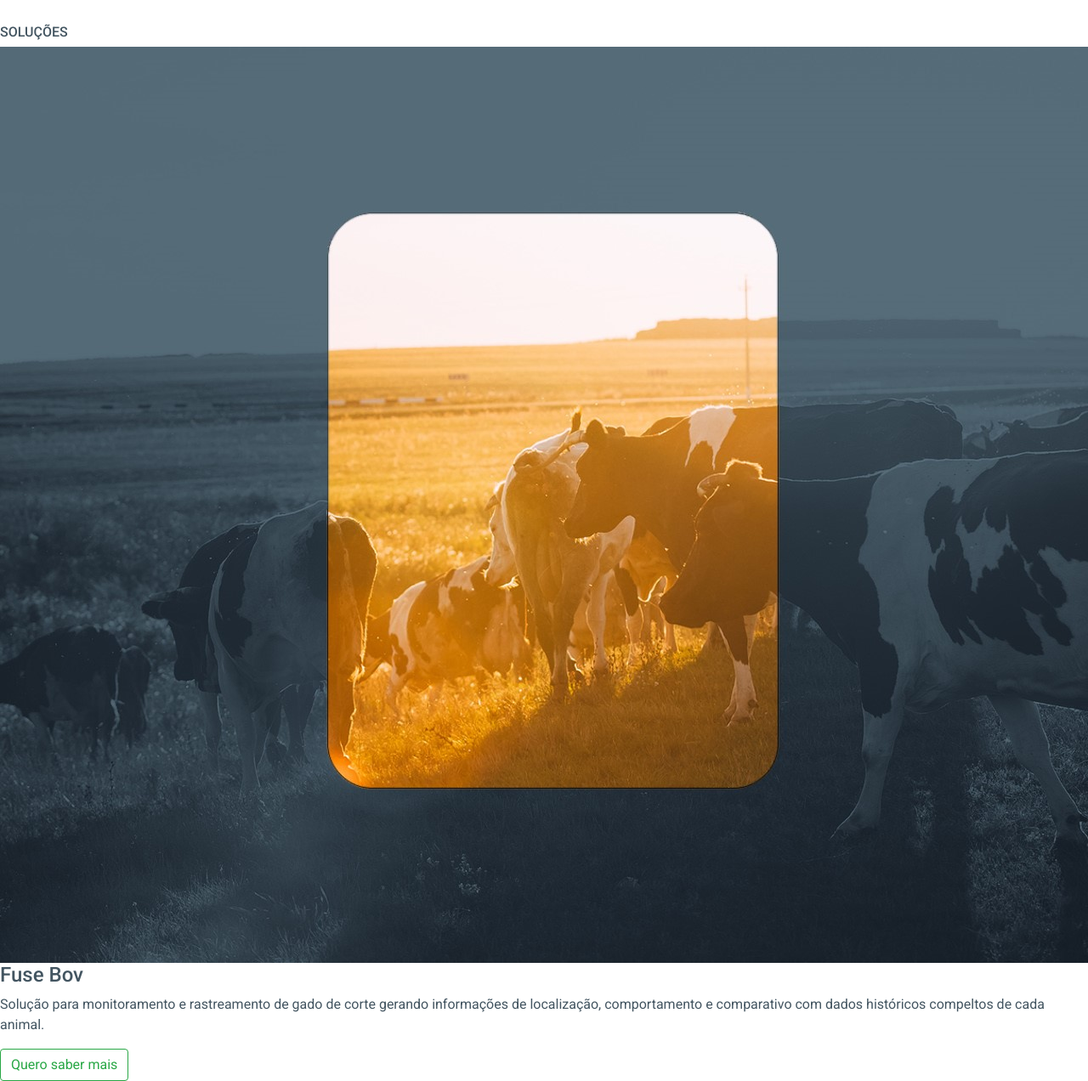
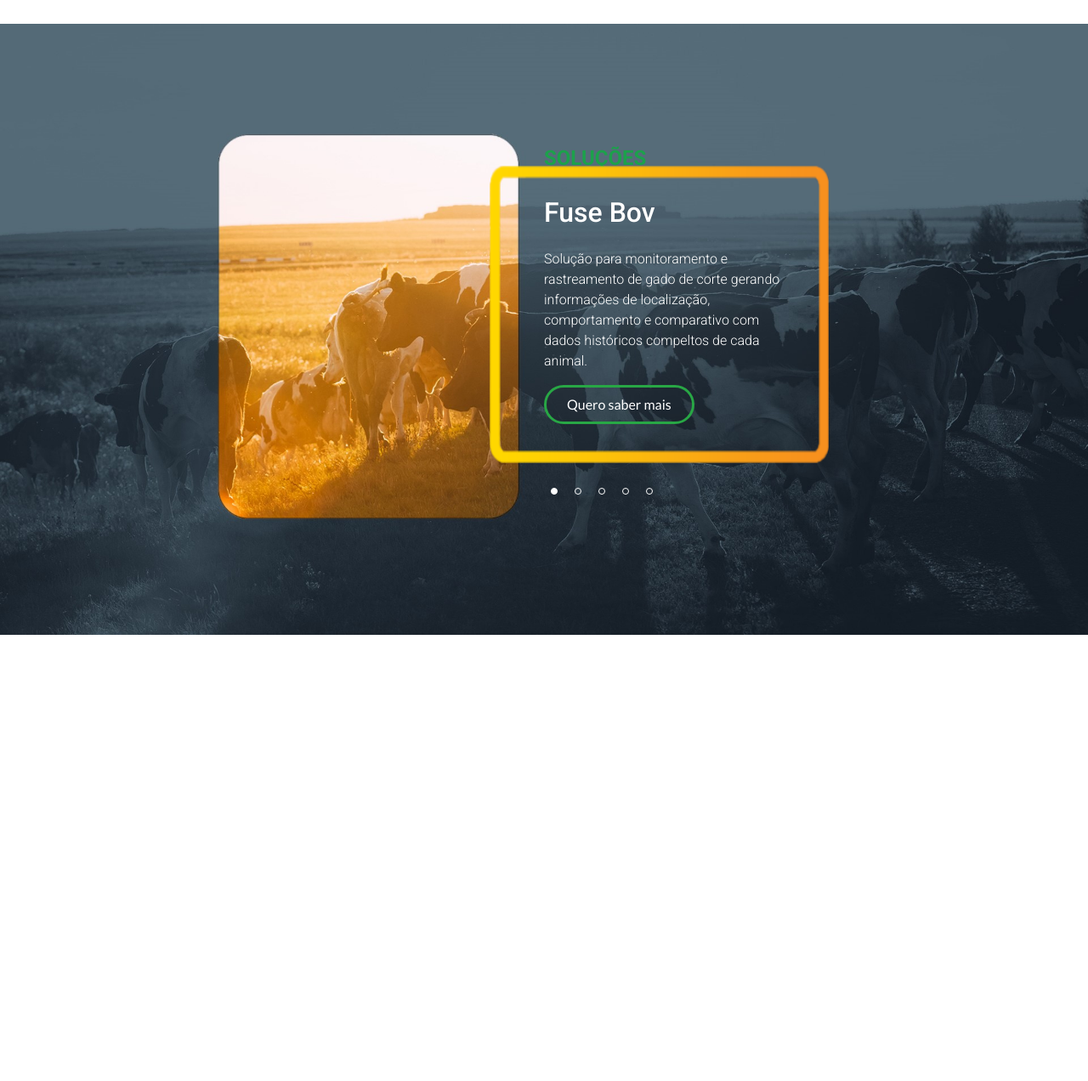
Before and after one commit to mocraveirodev/fuseIoT, a PHP site: page / in a window 1280 px wide; the page is wider, and only the part inside the window is pictured. Shown: the part 2567-3839 px from the top of that part at 85% size. After the commit the page ends 3314 px from the top of that part, so only its background shows below. Run offline with PHP 8.4, Linux system fonts and the light colour scheme; some libraries are stand-ins or nearby versions.

Commit message:
Finalizado carousel soluções

```diff
--- a/views/css/style.css
+++ b/views/css/style.css
@@ -4,6 +4,7 @@
     font-family: 'Roboto', sans-serif;
     font-size: 16px;
     color:#435561;
+    box-sizing: border-box;
 }
 
 .titulo{
@@ -147,3 +148,94 @@ header .nav-item{
     height: auto;
     position: relative;
 }
+
+#solucoes .solucao{
+    position: relative;
+    display: none;
+}
+
+#solucoes .efeito{
+    -webkit-animation-name: fade;
+    -webkit-animation-duration: 1.5s;
+    animation-name: fade;
+    animation-duration: 1.5s;
+}
+
+@-webkit-keyframes fade {
+    from {opacity: .4}
+    to {opacity: 1}
+}
+
+@keyframes fade {
+    from {opacity: .4}
+    to {opacity: 1}
+}
+
+#solucoes .carousel-img{
+    width: 100%;
+    height: auto;
+}
+
+#solucoes .carousel-titulo{
+    position: absolute;
+    top: 20%;
+    left: 50%;
+    font-weight: 700;
+    font-size: 1.5rem;
+    color: #1ca14b;
+}
+
+#solucoes .border-texto{
+    width: 25rem;
+    height: 22rem;
+    position: absolute;
+    bottom: 28%;
+    left: 45%;
+}
+
+#solucoes .carousel-texto{
+    position: absolute;
+    bottom: 30%;
+    left: 45%;
+    padding: 3rem 3rem 2rem 4rem;
+    color: #fff;
+    width: 25rem;
+}
+
+#solucoes .titulo-solucao{
+    font-weight: 500;
+    color: #fff;
+    font-size: 2rem;
+    padding-bottom: 1rem;
+}
+
+#solucoes .texto-solucao{
+    font-weight: 300;
+    color: #fff;
+}
+
+#solucoes .btn-outline-success{
+    color: #fff;
+    border-width: 0.2rem;
+}
+
+#solucoes .carousel-controles{
+    position: absolute;
+    bottom: 22%;
+    left: 50%;
+}
+
+#solucoes .controle{
+    height: 0.5rem;
+    width: 0.5rem;
+    margin: 0 0.5rem;
+    border: 1px solid #fff;
+    border-radius: 50%;
+    display: inline-block;
+    transition: background-color 0.6s ease;
+    z-index: 1;
+}
+
+#solucoes .ativo{
+    background-color: #fff;
+}
--- a/views/home.php
+++ b/views/home.php
@@ -94,13 +94,61 @@
             <div class="carousel-solucoes">
                 <div class="solucao efeito">
                     <h6 class="carousel-titulo">SOLUÇÕES</h6>
-                    <img src="views/img/c01.jpg" alt="Fuse Bov">
+                    <img src="views/img/c01.jpg" class="carousel-img" alt="Fuse Bov">
+                    <img src="views/img/border.png" class="border-texto" alt="Borda do texto">
                     <div class="carousel-texto">
                         <h4 class="titulo-solucao">Fuse Bov</h4>
                         <p class="texto-solucao">Solução para monitoramento e rastreamento de gado de corte gerando informações de localização, comportamento e comparativo com dados históricos compeltos de cada animal.</p>
-                        <a href="" class="btn btn-solucao btn-outline-success">Quero saber mais</a>
+                        <a href="" class="btn btn-padrao btn-outline-success">Quero saber mais</a>
                     </div>
                 </div>
+                <div class="solucao efeito">
+                    <h6 class="carousel-titulo">SOLUÇÕES</h6>
+                    <img src="views/img/c02.jpg" class="carousel-img" alt="Fuse Utilities">
+                    <img src="views/img/border.png" class="border-texto" alt="Borda do texto">
+                    <div class="carousel-texto">
+                        <h4 class="titulo-solucao">Fuse Utilities</h4>
+                        <p class="texto-solucao">Monitore o consumo de água, gás e energia elétrica e evite desperdícios, identifique vazamentos, aumente a segurança no trabalho e reduza custos.</p>
+                        <a href="" class="btn btn-padrao btn-outline-success">Quero saber mais</a>
+                    </div>
+                </div>
+                <div class="solucao efeito">
+                    <h6 class="carousel-titulo">SOLUÇÕES</h6>
+                    <img src="views/img/c03.jpg" class="carousel-img" alt="Fuse Temp">
+                    <img src="views/img/border.png" class="border-texto" alt="Borda do texto">
+                    <div class="carousel-texto">
+                        <h4 class="titulo-solucao">Fuse Temp</h4>
+                        <p class="texto-solucao">Solução completa para acompanhamento de temperatura, umidade, e contato binário (ligado/desligado, aberto/fechado), totalmente validável para hospitais e Inmetro.</p>
+                        <a href="" class="btn btn-padrao btn-outline-success">Quero saber mais</a>
+                    </div>
+                </div>
+                <div class="solucao efeito">
+                    <h6 class="carousel-titulo">SOLUÇÕES</h6>
+                    <img src="views/img/c04.jpg" class="carousel-img" alt="Fuse Track">
+                    <img src="views/img/border.png" class="border-texto" alt="Borda do texto">
+                    <div class="carousel-texto">
+                        <h4 class="titulo-solucao">Fuse Track</h4>
+                        <p class="texto-solucao">Saiba tudo sobre sua frota, rastreie seus ativos, otimize rotas, ganhe agilidade, reduza custos e tenha mais segurança sobre seus bens e serviços.</p>
+                        <a href="" class="btn btn-padrao btn-outline-success">Quero saber mais</a>
+                    </div>
+                </div>
+                <div class="solucao efeito">
+                    <h6 class="carousel-titulo">SOLUÇÕES</h6>
+                    <img src="views/img/c05.jpg" class="carousel-img" alt="Fuse Parking">
+                    <img src="views/img/border.png" class="border-texto" alt="Borda do texto">
+                    <div class="carousel-texto">
+                        <h4 class="titulo-solucao">Fuse Parking</h4>
+                        <p class="texto-solucao">Monitore vagas de estacionamento ou locais de parada proibida, receba alertas em tempo real em caso de infração e controle o tráfego de veículos em locais de estudo.</p>
+                        <a href="" class="btn btn-padrao btn-outline-success">Quero saber mais</a>
+                    </div>
+                </div>
+            </div>
+            <div class="carousel-controles">
+                <span class="controle"></span>
+                <span class="controle"></span>
+                <span class="controle"></span>
+                <span class="controle"></span>
+                <span class="controle"></span>
             </div>
         </section>
         <!-- <img src="views/img/logo-fuse.svg" class="logo" alt="Logo Fuse IoT">
@@ -187,6 +235,7 @@
     <script src="https://code.jquery.com/jquery-3.4.1.slim.min.js" integrity="sha384-J6qa4849blE2+poT4WnyKhv5vZF5SrPo0iEjwBvKU7imGFAV0wwj1yYfoRSJoZ+n" crossorigin="anonymous"></script>
     <script src="https://cdn.jsdelivr.net/npm/popper.js@1.16.0/dist/umd/popper.min.js" integrity="sha384-Q6E9RHvbIyZFJoft+2mJbHaEWldlvI9IOYy5n3zV9zzTtmI3UksdQRVvoxMfooAo" crossorigin="anonymous"></script>
     <script src="https://stackpath.bootstrapcdn.com/bootstrap/4.4.1/js/bootstrap.min.js" integrity="sha384-wfSDF2E50Y2D1uUdj0O3uMBJnjuUD4Ih7YwaYd1iqfktj0Uod8GCExl3Og8ifwB6" crossorigin="anonymous"></script>
+    <script src="views/includes/carousel.js"></script>
     <script>
         var msgid = 1;
         function GoSend() {
--- /dev/null
+++ b/views/includes/carousel.js
@@ -0,0 +1,19 @@
+var slideIndex = 0;
+showSlides();
+
+function showSlides() {
+    var i;
+    var slides = document.getElementsByClassName("solucao");
+    var controles = document.getElementsByClassName("controle");
+    for (i = 0; i < slides.length; i++) {
+        slides[i].style.display = "none";
+    }
+    slideIndex++;
+    if (slideIndex > slides.length) {slideIndex = 1}
+    for (i = 0; i < controles.length; i++) {
+        controles[i].className = controles[i].className.replace(" ativo", "");
+    }
+    slides[slideIndex-1].style.display = "block";
+    controles[slideIndex-1].className += " ativo";
+    setTimeout(showSlides, 7000);
+}
```
Also changed, not shown: views/img/border.png (added).
